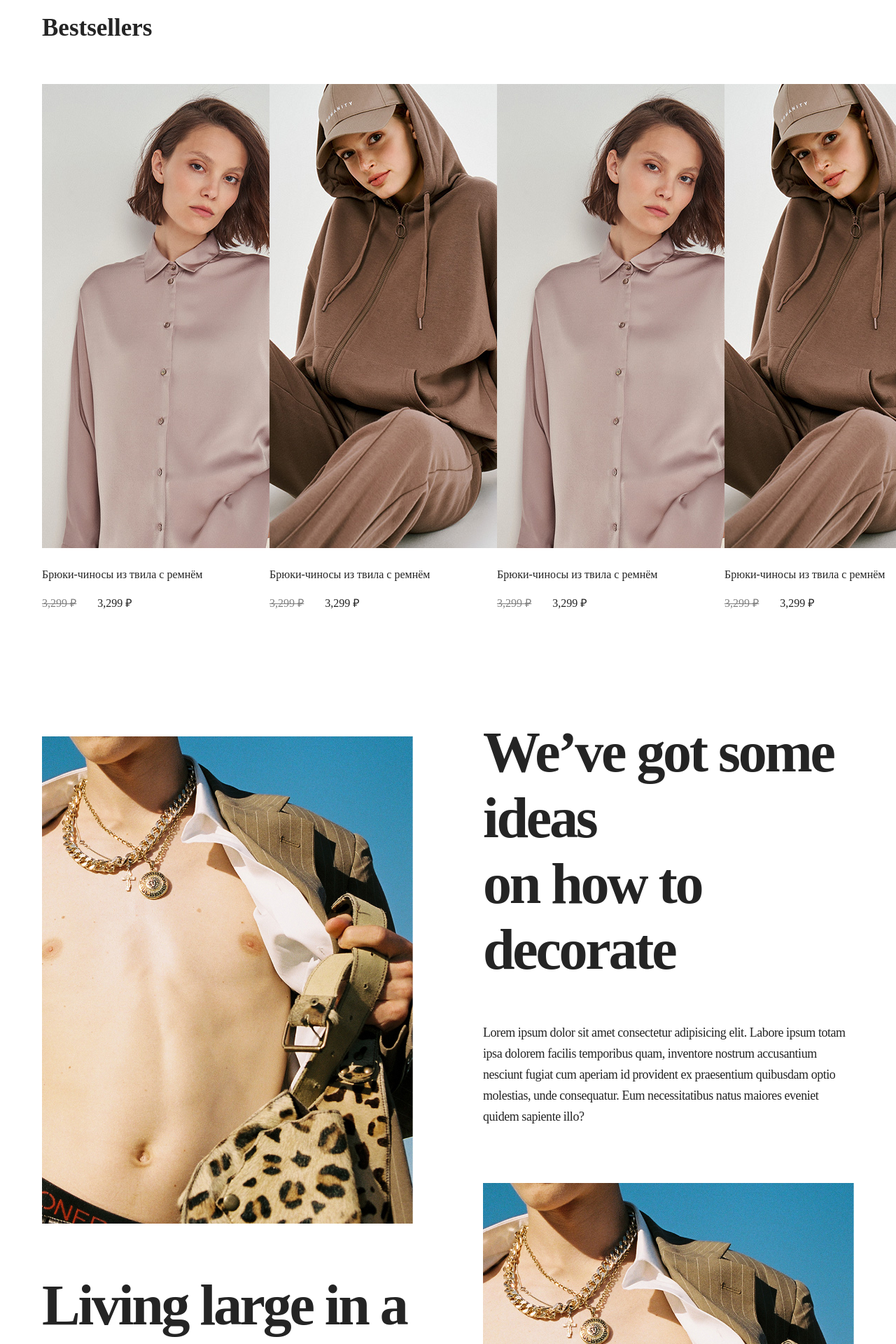
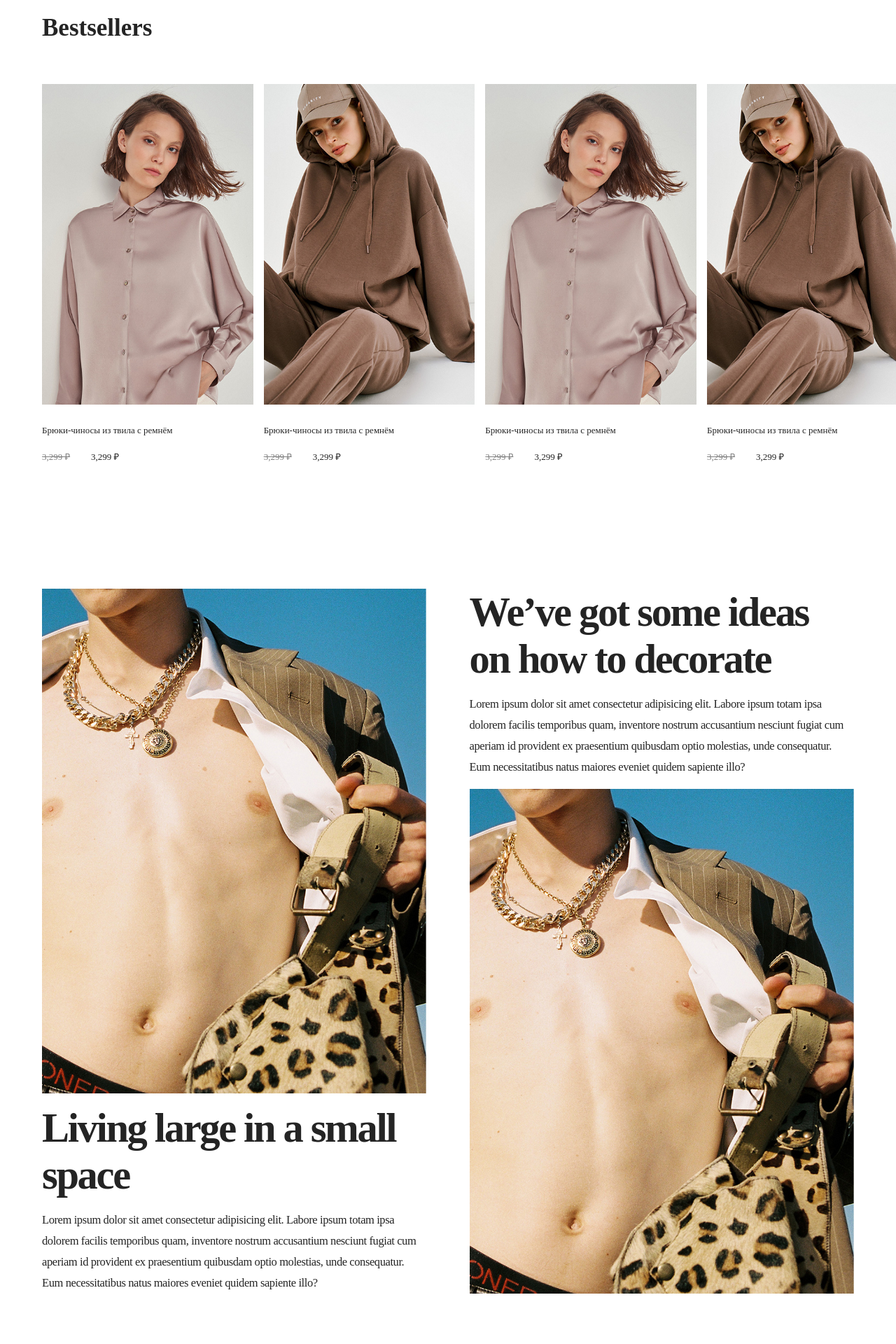
Before and after one commit to m1raclee4u/deqo_nuxt2, a Nuxt app: page / in a window 1280 px wide. Shown: the part 880-2800 px from the top of the page at 70% size. Built offline with nearby package versions, Linux system fonts and the light colour scheme; a web font is replaced by a local one.

Commit message:
adapive mainpage 80%

```diff
--- a/components/General/Collections.vue
+++ b/components/General/Collections.vue
@@ -4,14 +4,14 @@
             <div class="collection_left">
                 <img src="../../assets/img/collections/bc0e3668564533.5b6171f3d0b17.jpg" alt="">
                 <div class="text">
-                    <h3 class="left">Living large in a <br> small space</h3>
+                    <h3 class="left">Living large in a  small space</h3>
                     <p class="left">Lorem ipsum dolor sit amet consectetur adipisicing elit. Labore ipsum totam ipsa dolorem facilis temporibus quam, inventore nostrum accusantium nesciunt fugiat cum aperiam id provident ex praesentium quibusdam optio molestias, unde consequatur. Eum necessitatibus natus maiores eveniet quidem sapiente illo?</p>
                 </div>
             </div>
             <div class="collection_right">
                 <img src="../../assets/img/collections/bc0e3668564533.5b6171f3d0b17.jpg" alt="">
                 <div class="text">
-                    <h3 class="right">We’ve got some ideas <br>
+                    <h3 class="right">We’ve got some ideas
                     on how to decorate
                     </h3>
                     <p class="right">Lorem ipsum dolor sit amet consectetur adipisicing elit. Labore ipsum totam ipsa dolorem facilis temporibus quam, inventore nostrum accusantium nesciunt fugiat cum aperiam id provident ex praesentium quibusdam optio molestias, unde consequatur. Eum necessitatibus natus maiores eveniet quidem sapiente illo?</p>
@@ -33,11 +33,11 @@ section{
     width: 100%;
     margin: 0 auto;
     padding: 100px 60px;
-
 }
 .collections{
     display: flex;
-    gap: 100px;
+    align-items: flex-start;
+    gap: calc(100%/19)
 }
 .collection_right{
     display: flex;
@@ -46,28 +46,43 @@ section{
 .collection_left{
     display: flex;
     flex-direction: column;
-    img{}
 }
 img{
     width: 100%;
     height: auto;
 }
 .left{
-    margin: 70px 0 -24px 0;
+    margin: 2vh 0 0 0;
 }
 .right {
-    margin: -24px 0 80px 0;
+    margin: 0 0 2vh 0;
 }
 .text{
     h3{
 
-        font-size: 82px;
+        font-size: calc(21px + 50 * (100vw - 320px) / 1280);
         letter-spacing: -0.04em;
     }
     p{
-        font-size: 18px;
+
+        font-size: calc(12px + 6 * (100vw - 320px) / 1280);
         letter-spacing: -0.025em;
         line-height: 30px;
     }
 }
+@media (max-width: 1280px) {
+
+}
+@media (max-width: 768px) {
+    .collections{
+        flex-direction: column;
+    }
+    .collection_right{
+        margin-top: 4vh;
+        flex-direction: column;
+        .right{
+            margin: 2vh 0 0 0;
+        }
+    }
+}
 </style>
--- a/components/General/ItemsSlider.vue
+++ b/components/General/ItemsSlider.vue
@@ -3,7 +3,7 @@
         <h2>Bestsellers</h2>
         <div class="bestsellers">
         <!-- Additional required wrapper -->
-            <div class="ItemSlider swiper-wrapper">
+            <div class="swiper-wrapper">
                 <!-- Slides -->
                 <div class="ItemCart swiper-slide">
                     <img src="../../assets/img/slider-popular/67475690299.jpg" alt="">
@@ -68,9 +68,38 @@ Swiper.use([ Navigation, Pagination, Autoplay ])
 export default {
      mounted() {
       new Swiper('.bestsellers', {
-      slidesPerView: 3.8,
+      slidesPerView: 3.9,
       spaceBetween: 15,
-    })
+      breakpoints: {
+        // // when window width is >= 320px
+        //     320: {
+        //     slidesPerView: 2,
+        //     // spaceBetween: 20
+        //     },
+        //     // when window width is >= 480px
+        //     480: {
+        //     slidesPerView: 3,
+        //     // spaceBetween: 30
+        //     },
+        //     // when window width is >= 640px
+        //     640: {
+        //     slidesPerView: 1.5,
+        //     // spaceBetween: 40
+        //     },
+        //     800: {
+        //     slidesPerView: 1.8,
+        //     // spaceBetween: 40
+        //     },
+        //     960: {
+        //     slidesPerView: 1.8,
+        //     // spaceBetween: 40
+        //     },
+        //     1120: {
+        //     slidesPerView: 1.8,
+        //     // spaceBetween: 40
+        //     },
+        }
+        })
     },
 
 }
@@ -80,9 +109,9 @@ export default {
     .bestsellers{
         overflow-x: hidden;
     }
-    .ItemSlider{
-        display: flex;
-        // gap: 52px;
+    img{
+        max-width: 100%;
+        height: auto;
     }
     section{
         margin: 0 auto;
@@ -97,8 +126,8 @@ export default {
      .ItemCart{
         padding-bottom: 60px;
         img{
-            width: 437px;
-            height: 663px;
+            max-width: 100%;
+            height: auto;
             background-color: black;
             margin-bottom: 25px;
         }
@@ -114,4 +143,19 @@ export default {
             text-decoration: line-through;
         }
     }
+    @media (max-width: 1280px) {
+        .ItemCart{
+        padding-bottom: 60px;
+        img{
+            max-width: 100%;
+            height: auto;
+            background-color: black;
+            margin-bottom: 25px;
+        }
+        p{
+            margin-bottom: 20px;
+            font-size: 13px;
+        }
+    }
+    }
 </style>
```
